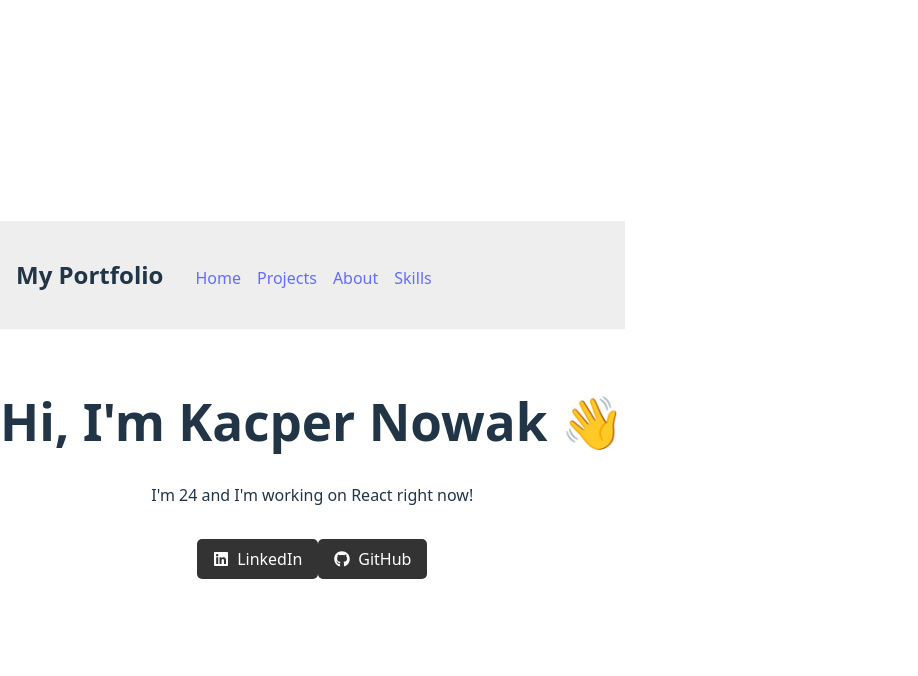
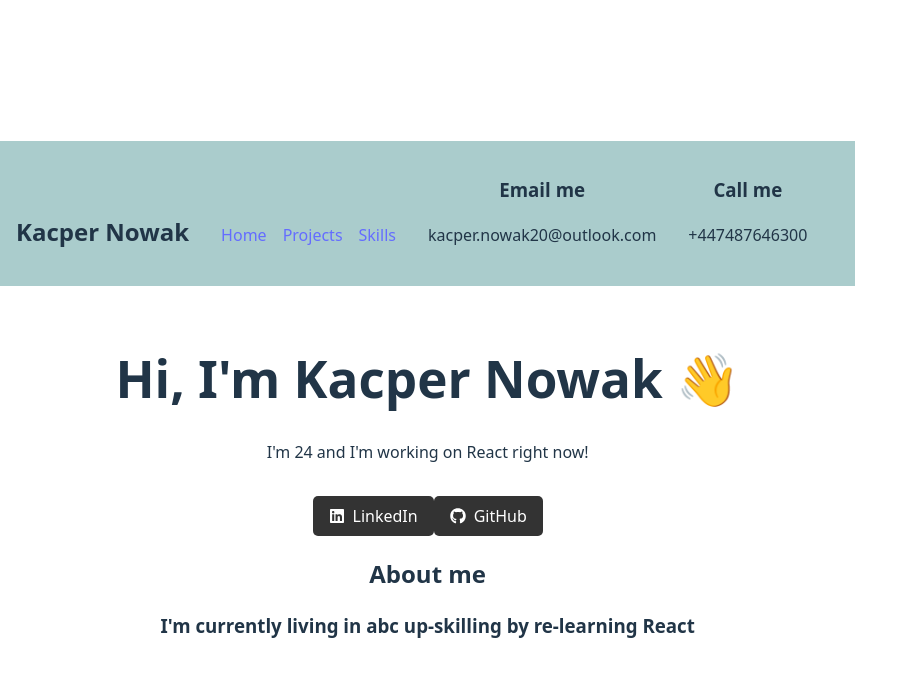
Before and after one commit to KacperProg/React-Portfolio-Site, a React (Vite) app: page / in a window 1280 px wide. Shown: the top 676 px of the page, without its empty margins (0-918 px from the left). Built offline with nearby package versions, Linux system fonts and the light colour scheme; the HTML template or start-up script is replaced by a standard one.

Commit message:
Added new features to Navbar

```diff
--- a/src/Components/Navbar.jsx
+++ b/src/Components/Navbar.jsx
@@ -2,12 +2,20 @@ import { Link } from 'react-router-dom';
 
 function Navbar() {
   return (
-    <nav style={{ backgroundColor: '#eee', padding: '1rem' }}>
-      <h2 style={{ display: 'inline-block', marginRight: '2rem' }}>My Portfolio</h2>
+    <nav style={{ backgroundColor: '#acc', padding: '1rem' }}>
+      {/* <img> My name turned into a logo </img> */}
+      <h2 style={{ display: 'inline-block', marginRight: '2rem' }}>Kacper Nowak</h2>
       <Link to="/" style={{ marginRight: '1rem' }}>Home</Link>
       <Link to="/projects" style={{ marginRight: '1rem' }}>Projects</Link>
-      <Link to="/about" style={{ marginRight: '1rem' }}>About</Link>
-      <Link to="/skills">Skills</Link>
+      <Link to="/skills" style={{ marginRight: '2rem' }}>Skills</Link>
+      <div style={{ display: 'inline-block', marginRight: '2rem', textAlign: 'center' }}>
+        <h3>Email me</h3>
+        <p>kacper.nowak20@outlook.com</p>
+      </div>
+      <div style={{ display: 'inline-block', marginRight: '2rem', textAlign: 'center' }}>
+        <h3>Call me</h3>
+        <p>+447487646300</p>
+      </div>
     </nav>
   );
 }
--- a/src/Pages/Home.jsx
+++ b/src/Pages/Home.jsx
@@ -45,6 +45,8 @@ function Home() {
           GitHub
         </a>
       </div>
+      <h2>About me</h2>
+      <h3>I'm currently living in abc up-skilling by re-learning React</h3>
     </div>
   );
 }
```
